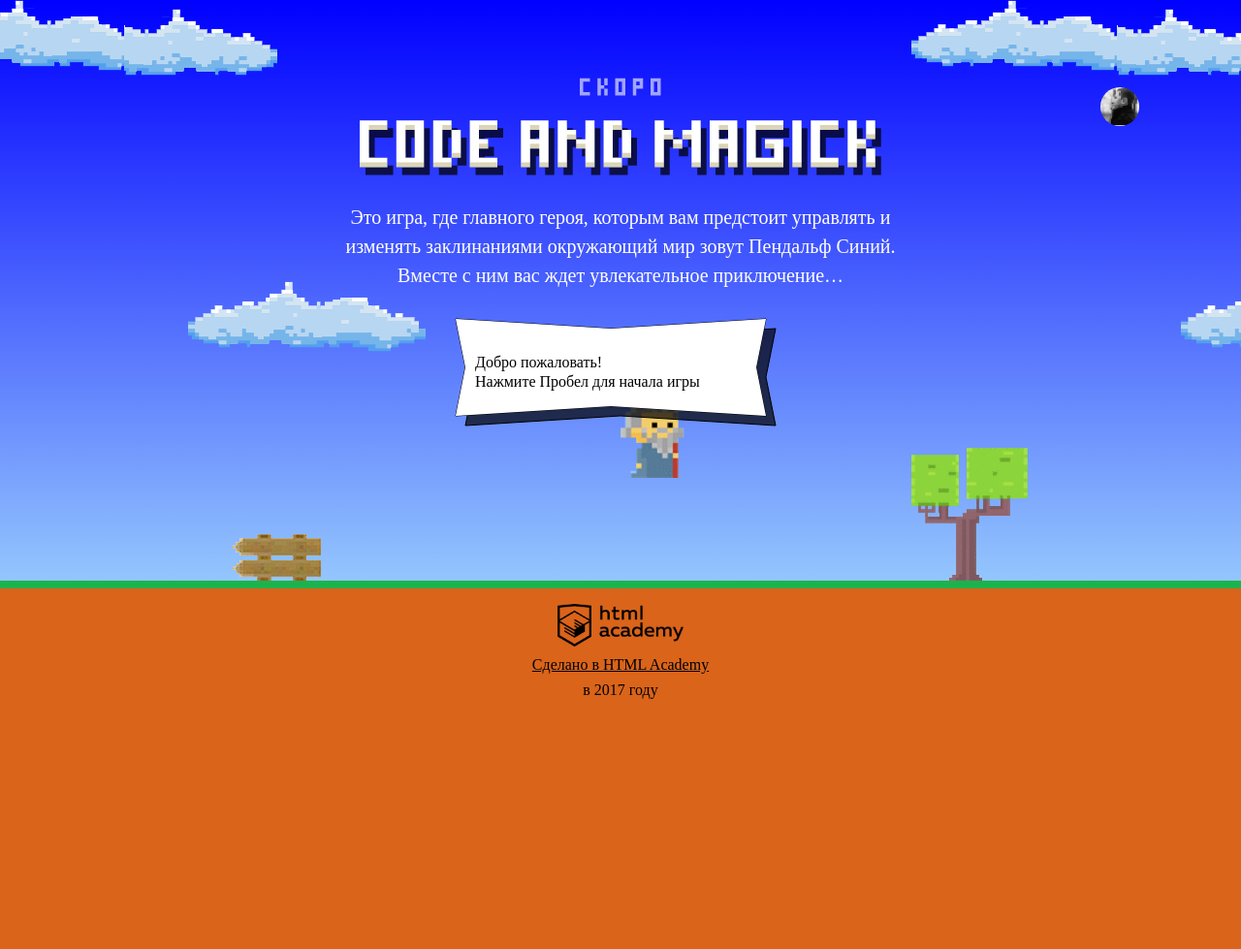
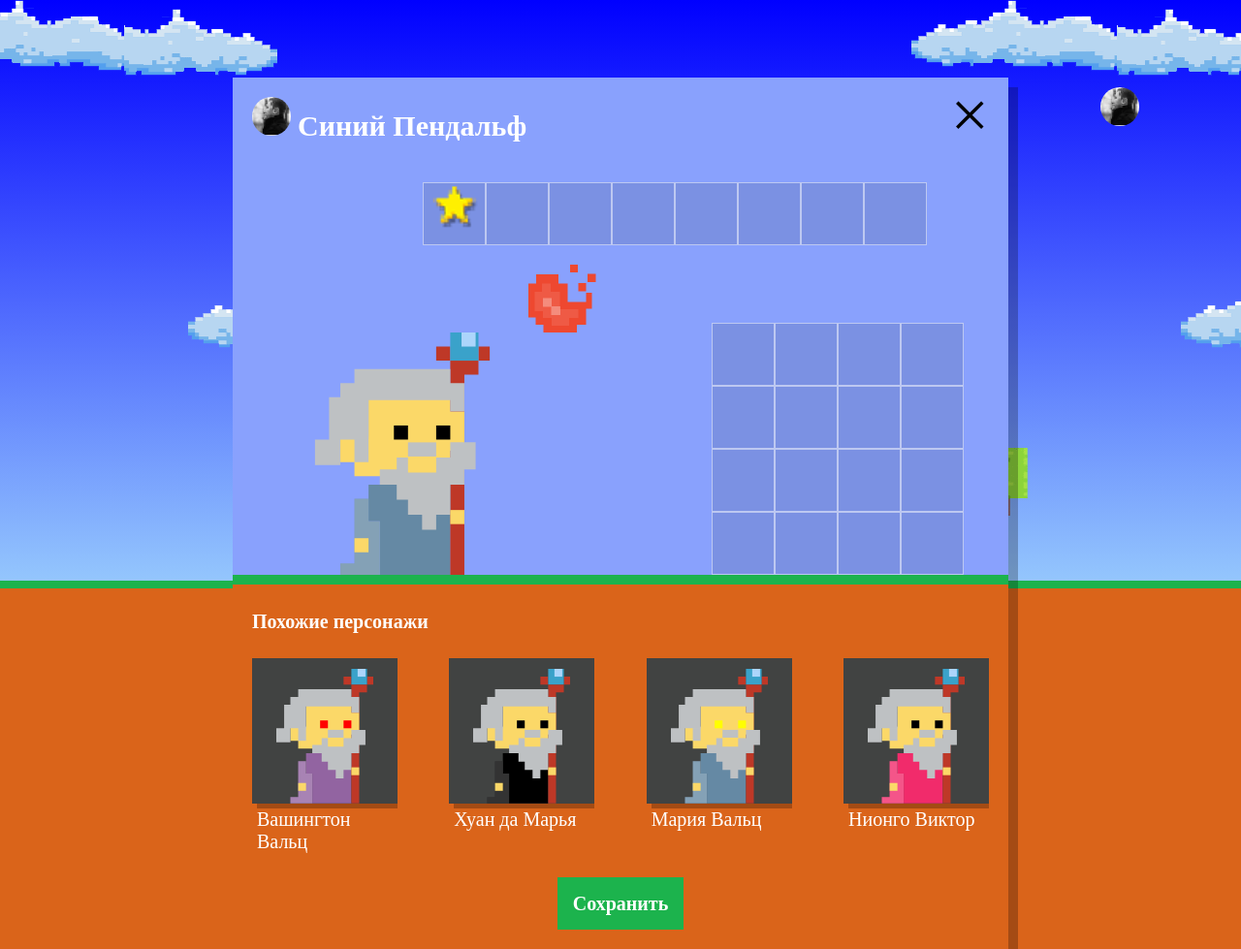
Before and after one commit to StireArLankar/54729-code-and-magick, a website: page index.html in a window 1280 px wide. Shown: the whole page at 97% size. Before the commit the page ends 800 px from the top, so only its background shows below. Drawn offline with Linux system fonts and the light colour scheme; a web font is replaced by a local one.

Commit message:
Wizards on setup screen

```diff
--- a/index.html
+++ b/index.html
@@ -203,6 +203,7 @@
   }
 </script>
 <script src="js/stat.js"></script>
+<script src="js/setup.js"></script>
 <script src="js/game.js"></script>
 
 </body>
--- /dev/null
+++ b/js/setup.js
@@ -0,0 +1,53 @@
+'use strict';
+
+var mySetUp = {
+  setUpBlock: document.querySelector('.setup'),
+  similar: document.querySelector('.setup-similar'),
+  similarList: document.querySelector('.setup-similar-list'),
+  wizardTemplate: document.querySelector('#similar-wizard-template')
+                  .content
+                  .querySelector('.setup-similar-item'),
+  fragment: document.createDocumentFragment(),
+  wizardCount: 4,
+  getRandomElement: function (array) {
+    return array[Math.floor(Math.random() * array.length)];
+  },
+
+  firstNameArray: ['Иван', 'Хуан', 'Себастьян', 'Мария', 'Кристоф', 'Виктор', 'Юлия', 'Люпита', 'Вашингтон'],
+  lastNameArray: ['да Марья', 'Верон', 'Мирабелла', 'Вальц', 'Онопко', 'Топольницкая', 'Нионго', 'Ирвинг'],
+  getName: function () {
+    var firstName = this.getRandomElement(this.firstNameArray);
+    var lastName = this.getRandomElement(this.lastNameArray);
+    var coin = Math.random();
+    return coin > 0.5 ? firstName + ' ' + lastName : lastName + ' ' + firstName;
+  },
+
+  coatColorArray: ['rgb(101, 137, 164)', 'rgb(241, 43, 107)', 'rgb(146, 100, 161)', 'rgb(56, 159, 117)', 'rgb(215, 210, 55)', 'rgb(0, 0, 0)'],
+  getCoatColor: function () {
+    return this.getRandomElement(this.coatColorArray);
+  },
+
+  eyesColorArray: ['black', 'red', 'blue', 'yellow', 'green'],
+  getEyesColor: function () {
+    return this.getRandomElement(this.eyesColorArray);
+  },
+
+  renderWizard: function () {
+    var wizard = this.wizardTemplate.cloneNode(true);
+    var name = this.getName().trim();
+    var coatColor = this.getCoatColor();
+    var eyesColor = this.getEyesColor();
+    wizard.querySelector('.setup-similar-label').textContent = name;
+    wizard.querySelector('.wizard-coat').style.fill = coatColor;
+    wizard.querySelector('.wizard-eyes').style.fill = eyesColor;
+    return wizard;
+  }
+};
+
+for (var i = 0; i < mySetUp.wizardCount; i += 1) {
+  mySetUp.fragment.appendChild(mySetUp.renderWizard());
+}
+mySetUp.similarList.appendChild(mySetUp.fragment);
+
+mySetUp.setUpBlock.classList.remove('hidden');
+mySetUp.similar.classList.remove('hidden');
```
